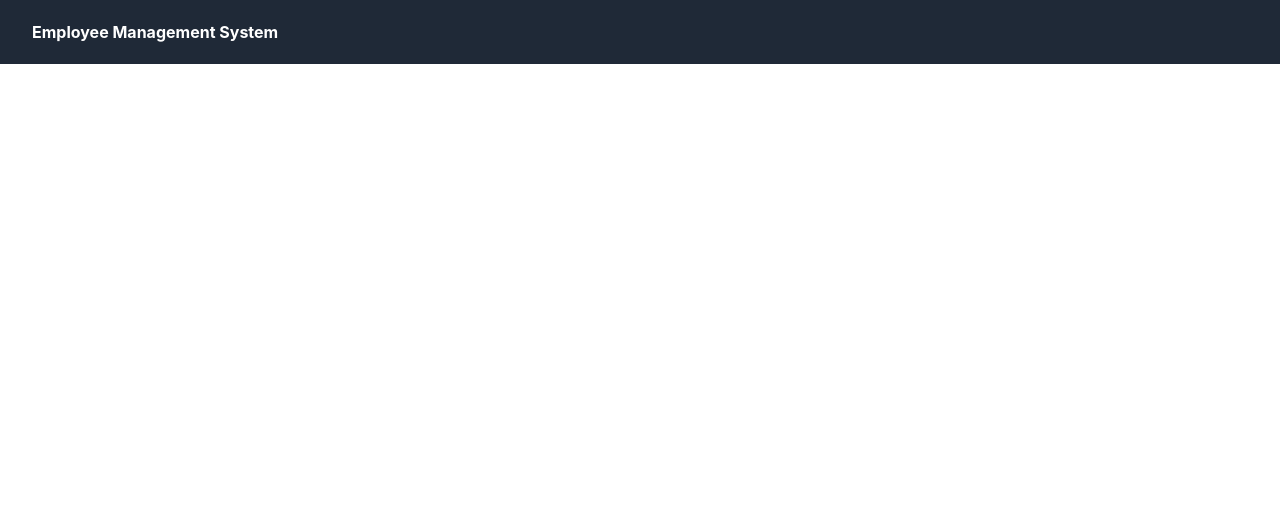
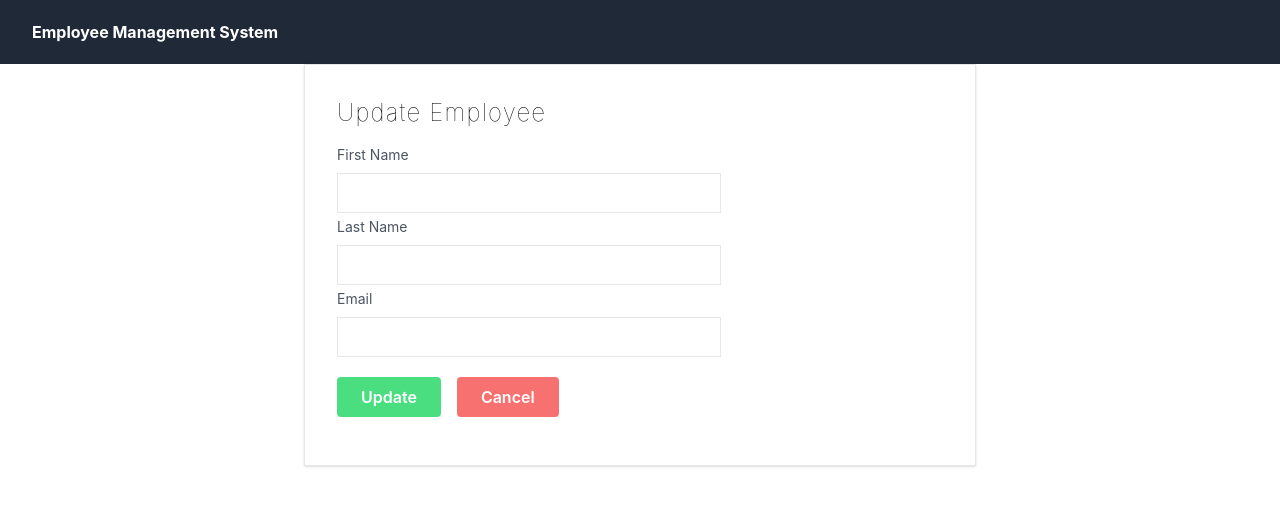
Before and after one commit to sushmita-sing/employee-system-frontend, a React (Create React App) app: page /editEmployee/1 in a window 1280 px wide. Shown: the top 506 px of the page. Built offline with nearby package versions, Linux system fonts and the light colour scheme; no server answers.

Commit message:
Final Commit

```diff
--- a/src/App.js
+++ b/src/App.js
@@ -3,6 +3,7 @@
 import AddEmployee from './components/AddEmployee';
 import Navbar from './components/Navbar';
 import EmployeeList from './components/EmployeeList';
+import UpdateEmployee from './components/UpdateEmployee';
 
 function App() {
   return (
@@ -14,6 +15,7 @@
         <Route path="/" element={<EmployeeList/>}></Route>
         <Route path="employeeList" element={<EmployeeList/>} />
         <Route path="/addEmployee" element={<AddEmployee/>} />
+        <Route path="/editEmployee/:id" element={<UpdateEmployee/>}/>
       </Routes>
       </BrowserRouter>
     </>
--- a/src/components/Employee.js
+++ b/src/components/Employee.js
@@ -1,6 +1,17 @@
 import React from "react";
+import { useNavigate } from "react-router-dom";
 
 const Employee = ({ employee, deleteEmployee }) => {
+
+    const navigate = useNavigate();
+
+    const editEmployee = (e, id) => {
+        e.preventDefault();
+        navigate(`/editEmployee/${id}`);
+    }
+
+
+
   return (
     <tr key={employee.id}>
       <td className="text-left px-6 py-4 whitespace-nowrap">
@@ -13,8 +24,10 @@
         <div className="text-sm text-gray-500">{employee.email}</div>
       </td>
       <td className="text-right px-6 py-4 whitespace-nowrap font-medium text-sm">
-        <a href="#" className="text-indigo-600 hover:text-indigo-800 px-4">
-          Edit
+        <a
+            onClick={(e, id) => editEmployee(e, employee.id)}
+            className="text-indigo-600 hover:cursor-pointer hover:text-indigo-800 px-4">
+            Edit
         </a>
         <a
           onClick={(e,id) => deleteEmployee(e, employee.id)}
--- /dev/null
+++ b/src/components/UpdateEmployee.js
@@ -0,0 +1,85 @@
+import React, {useEffect, useState} from 'react'
+import { useNavigate, useParams } from 'react-router-dom';
+import EmployeeService from '../services/EmployeeService';
+
+const UpdateEmployee = () => {
+
+    const {id} = useParams();
+
+    const navigate = useNavigate()
+
+    const [employee, setEmployee] = useState({
+        id:id,
+        firstName:"",
+        lastName:"",
+        email:"",
+    })
+
+    const handleChange = (e) => {
+        const value = e.target.value;
+        setEmployee({ ...employee, [e.target.name]:value});
+    }
+
+    useEffect(() => {
+        const fetchData = async () => {
+            try{
+                const response = await EmployeeService.getEmployeeById(id);
+                setEmployee(response.data);
+            }catch(error){
+                console.log(error);
+            }
+        };
+        fetchData();
+    }, []);
+
+    const UpdateEmployee = (e) => {
+        e.preventDefault();
+        EmployeeService.updateEmployee(employee, id)
+        .then((response) => {
+            navigate("/employeeList");
+        })
+        .catch((error) => {
+            console.log(error);
+        });
+    };
+
+  return (
+    <div className="flex max-w-2xl mx-auto shadow border">
+      <div className="px-8 py-8">
+        <div className="font-thin text-2xl tracking-wider">
+          <h1>Update Employee</h1>
+        </div>
+        <div className="items-center justify-center h-14 w-full my-4">
+          <label className="block text-gray-600 text-sm font-normal">First Name</label>
+          <input type="text"
+            name="firstName"
+            value={employee.firstName}
+            onChange={(e) => handleChange(e)}
+            className="h-10 w-96 border mt-2 px-2 py-2"></input>
+        </div>
+        <div className="items-center justify-center h-14 w-full my-4">
+          <label className="block text-gray-600 text-sm font-normal">Last Name</label>
+          <input type="text"
+             name="lastName"
+             value={employee.lastName}
+             onChange={(e) => handleChange(e)}
+            className="h-10 w-96 border mt-2 px-2 py-2"></input>
+        </div>
+        <div className="items-center justify-center h-14 w-full my-4">
+          <label className="block text-gray-600 text-sm font-normal">Email</label>
+          <input type="email"
+             name="email"
+             value={employee.email}
+             onChange={(e) => handleChange(e)}
+            className="h-10 w-96 border mt-2 px-2 py-2"></input>
+        </div>
+        <div className="items-center justify-center h-14 w-full my-4 space-x-4 pt-4">
+          <button onClick={UpdateEmployee} className="rounded text-white font-semibold bg-green-400 hover:bg-green-700 py-2 px-6">Update</button>
+          <button onClick={() => navigate("/employeeList")} className="rounded text-white font-semibold bg-red-400 hover:bg-red-700 py-2 px-6">Cancel</button>
+        </div>
+      </div>
+    </div>
+  )
+}
+
+export default UpdateEmployee
--- a/src/services/EmployeeService.js
+++ b/src/services/EmployeeService.js
@@ -15,6 +15,14 @@
     deleteEmployee(id){
         return axios.delete(EMPLOYEE_API_BASE_URL + "/" + id);
     }
+
+    getEmployeeById(id){
+        return axios.get(EMPLOYEE_API_BASE_URL+"/"+id);
+    }
+
+    updateEmployee(employee, id){
+        return axios.put(EMPLOYEE_API_BASE_URL+"/"+id, employee);
+    }
 }
 
 export default new EmployeeService();
```
